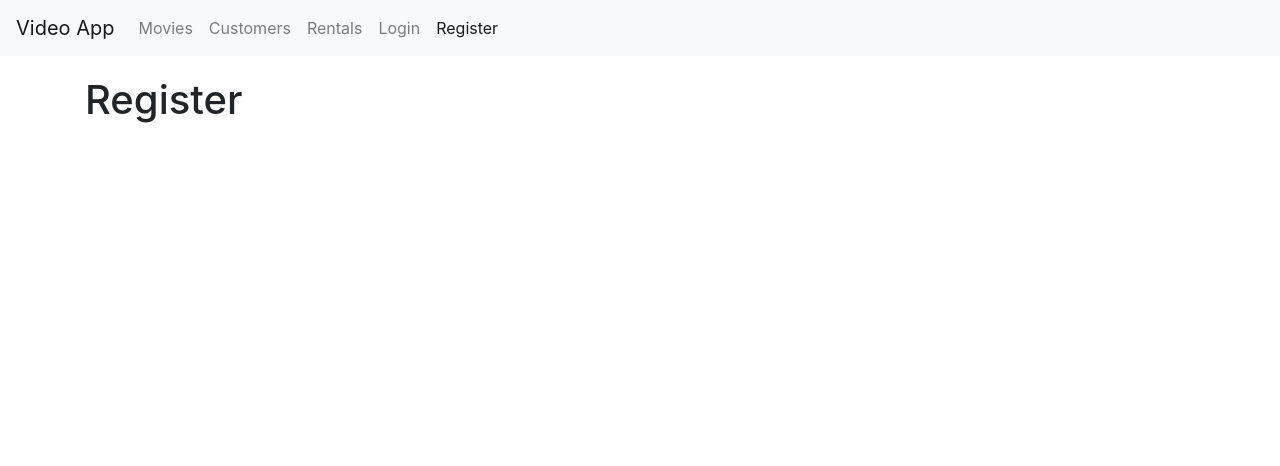
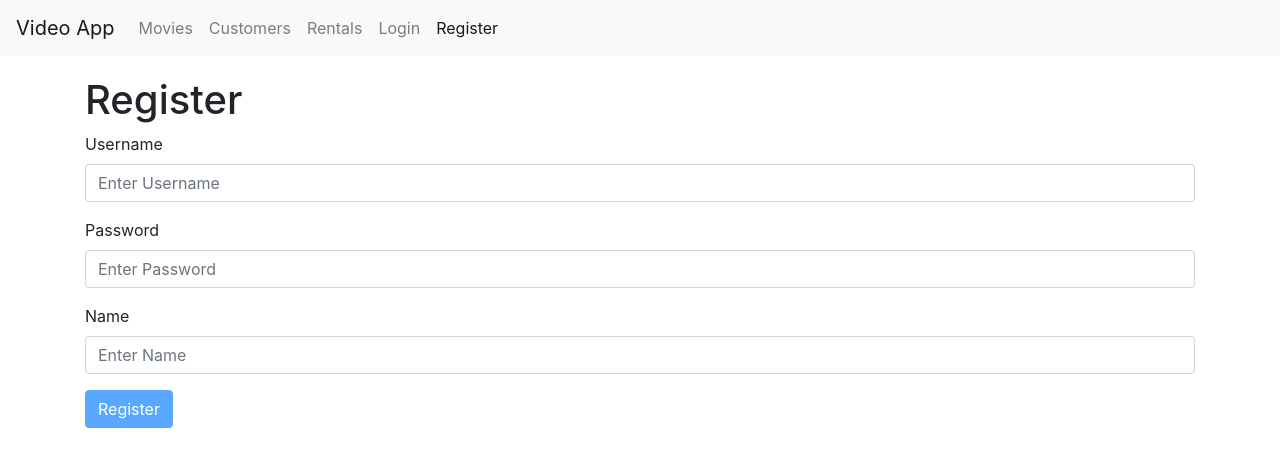
Before and after one commit to kboul/display-and-delete-movies, a React (Create React App) app: page /register in a window 1280 px wide. Shown: the top 466 px of the page. Built offline with nearby package versions, Linux system fonts and the light colour scheme.

Commit message:
Populate RegisterForm with Name, Password & Username fields

```diff
--- a/src/components/RegisterForm/RegisterForm.js
+++ b/src/components/RegisterForm/RegisterForm.js
@@ -1,10 +1,61 @@
-import React, { Component } from 'react'
+import React from 'react'
+import Form from '../common/Form/Form';
+import Input from '../common/Input/Input';
+import Joi from 'joi-browser';
 
-class RegisterForm extends Component {
-    state = {  }
+class RegisterForm extends Form {
+    state = {
+        data: {
+            username: '',
+            password: '',
+            name: ''
+        },
+        errors: {}
+    }
+
+    schema = {
+        username: Joi.string().email({ minDomainAtoms: 2 }).required().label("Username"),
+        password: Joi.string().min(5).required().label("Password"),
+        name: Joi.string().required().label("Name")
+    }
+
+    doSubmit = () => {
+        // Call the server
+        console.log("Submitted");
+    }
+
     render() {
+        const { data, errors } = this.state;
         return (
-            <h1>Register</h1>
+            <div>
+                <h1>Register</h1>
+                <form onSubmit={this.handleSubmit}>
+                    <Input
+                        name="username"
+                        label="Username"
+                        value={data.username}
+                        error={errors.username}
+                        onChange={this.handleChange} />
+                    <Input
+                        name="password"
+                        label="Password"
+                        value={data.password}
+                        error={errors.password}
+                        onChange={this.handleChange} />
+                    <Input
+                        name="name"
+                        label="Name"
+                        value={data.name}
+                        error={errors.name}
+                        onChange={this.handleChange} />
+                    <button
+                        disabled={this.validate()}
+                        type="submit"
+                        className="btn btn-primary">
+                        Register
+                    </button>
+                </form>
+            </div>
         );
     }
 }
```
